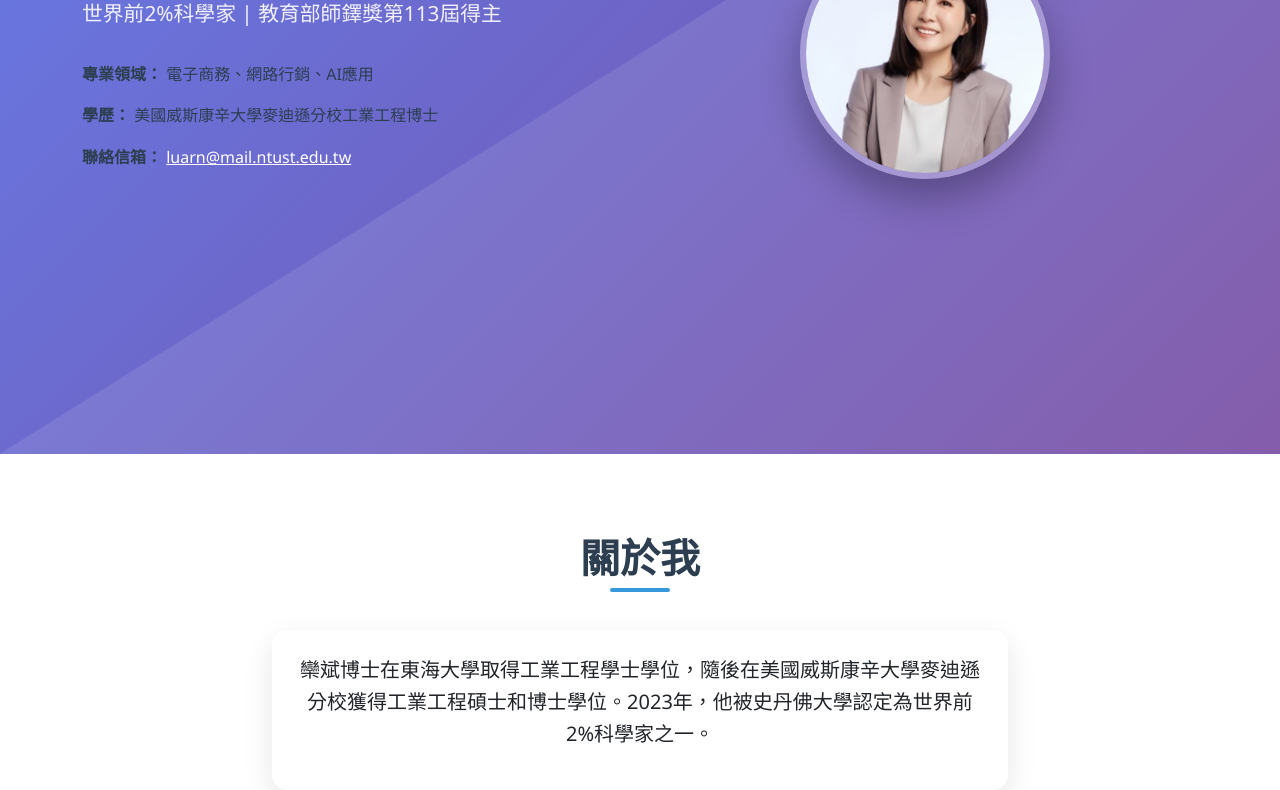
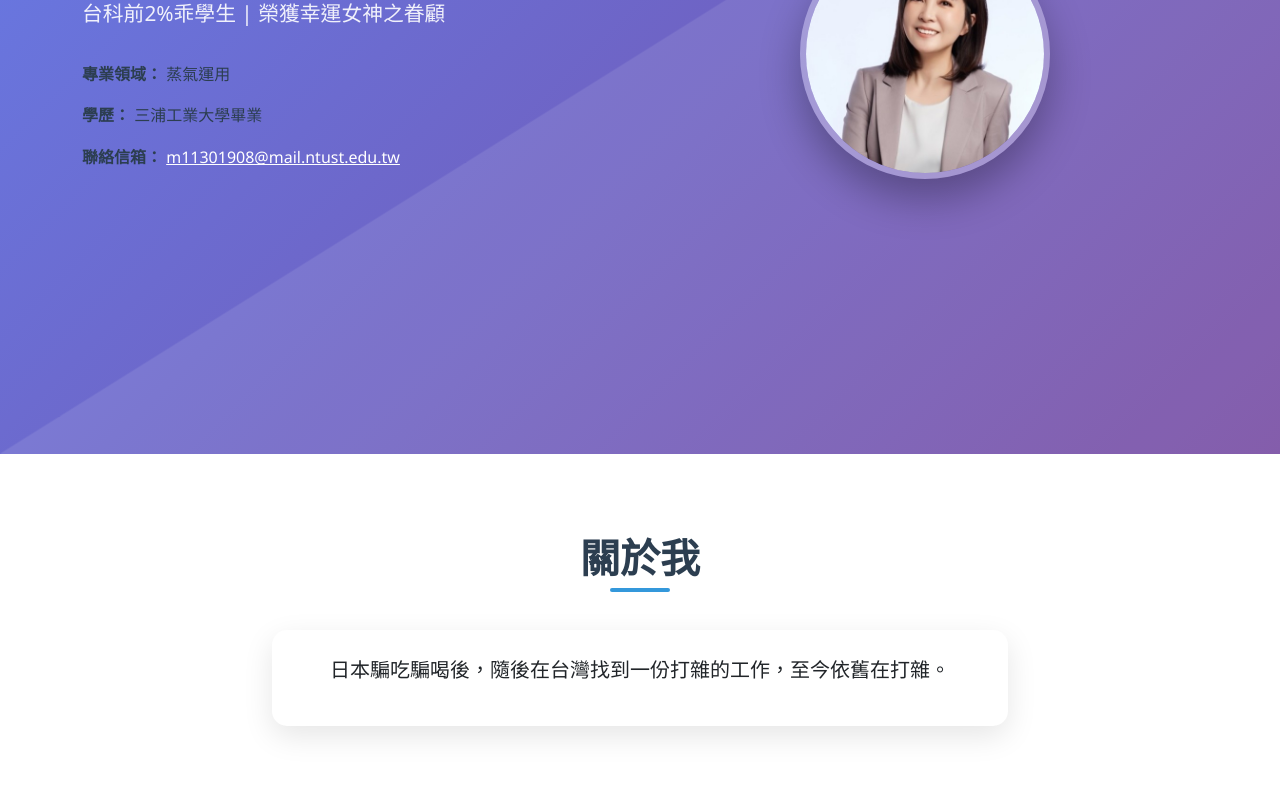
Before and after one commit to ffionaliao/ffionaliao.github.io, a plain HTML site: page index.html in a window 1280 px wide. Shown: the part 346-1136 px from the top of the page. Drawn offline with nearby package versions, Linux system fonts and the light colour scheme.

Commit message:
Update index.html

```diff
--- a/index.html
+++ b/index.html
@@ -156,14 +156,14 @@
     <script>
         // ====== 使用者資料區域 - 請修改以下內容 ======
         const profileData = {
-            name: "欒斌 教授",
-            title: "世界前2%科學家 | 教育部師鐸獎第113屆得主",
-            expertise: "電子商務、網路行銷、AI應用",
-            education: "美國威斯康辛大學麥迪遜分校工業工程博士",
-            email: "luarn@mail.ntust.edu.tw",
-            about: "欒斌博士在東海大學取得工業工程學士學位，隨後在美國威斯康辛大學麥迪遜分校獲得工業工程碩士和博士學位。2023年，他被史丹佛大學認定為世界前2%科學家之一。",
+            name: "廖婉鈞 Fiona Liao",
+            title: "台科前2%乖學生 | 榮獲幸運女神之眷顧",
+            expertise: "蒸氣運用",
+            education: "三浦工業大學畢業",
+            email: "m11301908@mail.ntust.edu.tw",
+            about: "日本騙吃騙喝後，隨後在台灣找到一份打雜的工作，至今依舊在打雜。",
             contactEmail: "luarn@mail.ntust.edu.tw",
-            phone: "886-2-2737-6754",
+            phone: "886-2-2799-1683",
             location: "研究室: T2-409<br>國立臺灣科技大學"
         };
         // ====== 使用者資料區域結束 ======
```
